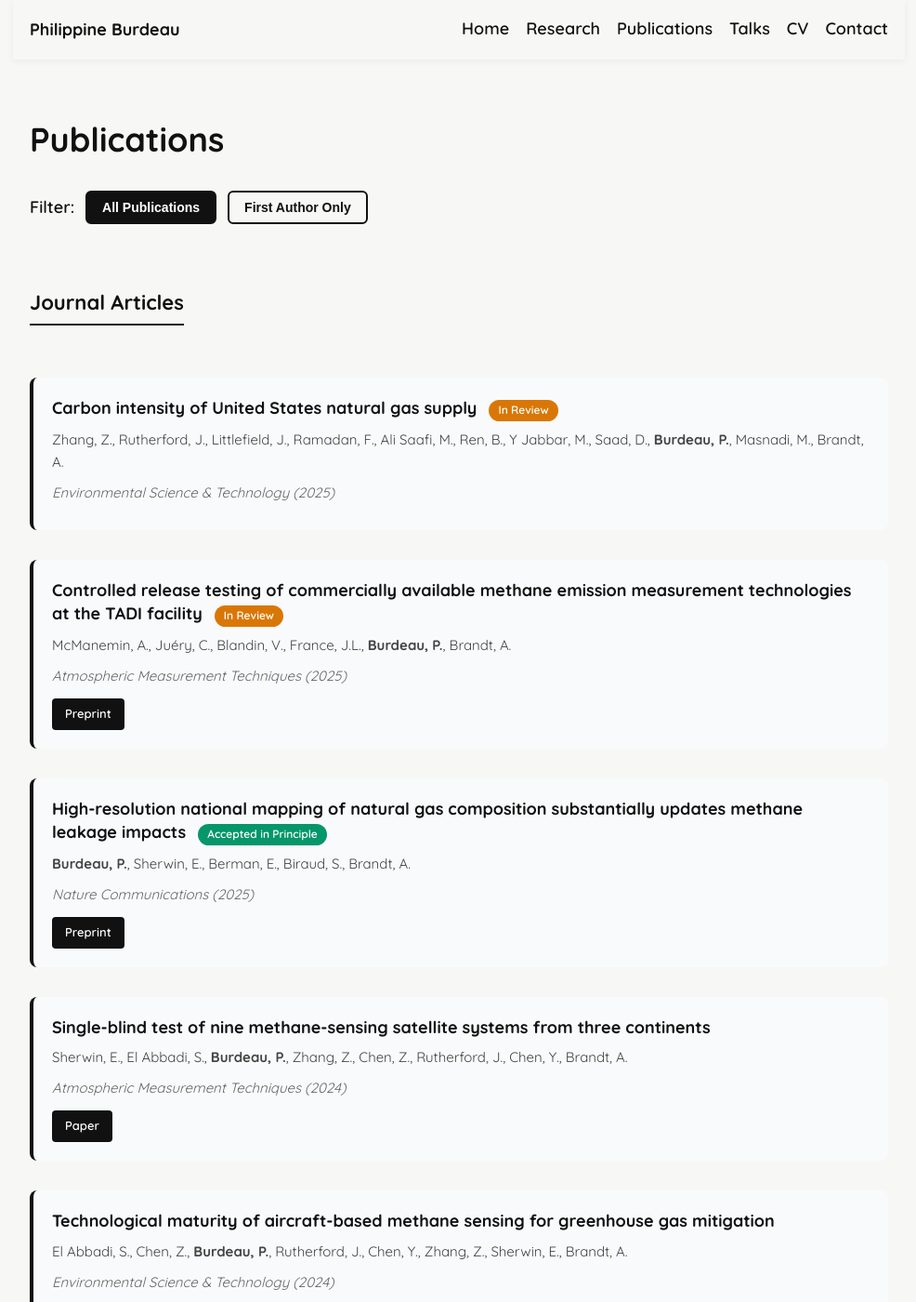
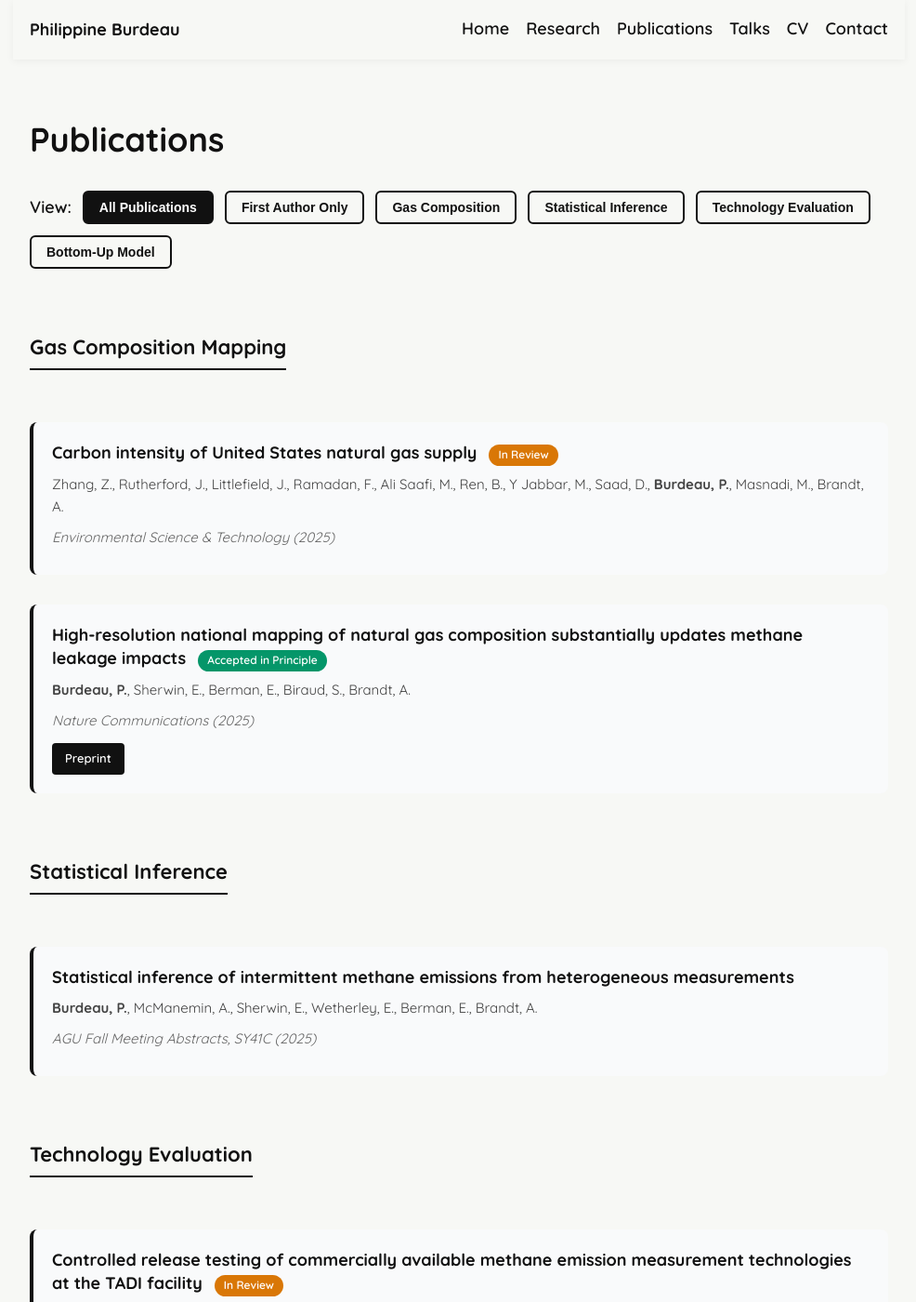
Before and after one commit to pburdeau/pburdeau.github.io, a Jekyll site: the page built from publications.md, in a window 1280 px wide and 1400 px high. Shown: the whole window at 93% size, without its empty margins (146-1132 px from the left). Built offline with Jekyll 4.4.1, drawn with Linux system fonts in a browser that asks for light colours; some of the changed text lies outside the part shown.

Commit message:
Enhance publication filtering and add new sections
Updated publication filtering and added new sections for Gas Composition, Statistical Inference, Technology Evaluation, and Bottom-Up Emissions Model.

```diff
--- a/publications.md
+++ b/publications.md
@@ -148,15 +149,19 @@ permalink: /publications/
 <h1>Publications</h1>
 
 <div class="filter-toggle">
-    <span style="font-weight: 600;">Filter:</span>
-    <button class="filter-btn active" onclick="filterPublications('all')">All Publications</button>
-    <button class="filter-btn" onclick="filterPublications('first')">First Author Only</button>
+    <span style="font-weight: 600;">View:</span>
+    <button class="filter-btn active" onclick="filterPublications('all', this)">All Publications</button>
+    <button class="filter-btn" onclick="filterPublications('first', this)">First Author Only</button>
+    <button class="filter-btn" onclick="filterPublications('gas-composition', this)">Gas Composition</button>
+    <button class="filter-btn" onclick="filterPublications('statistical-inference', this)">Statistical Inference</button>
+    <button class="filter-btn" onclick="filterPublications('technology-evaluation', this)">Technology Evaluation</button>
+    <button class="filter-btn" onclick="filterPublications('bu-model', this)">Bottom-Up Model</button>
 </div>
 
-<div class="pub-section">
-    <h2>Journal Articles</h2>
+<div class="pub-section" id="gas-composition">
+    <h2>Gas Composition Mapping</h2>
 
-    <div class="publication" data-author-type="coauthor">
+    <div class="publication" data-author-type="coauthor" data-project="gas-composition">
         <div class="pub-title">
             Carbon intensity of United States natural gas supply
             <span class="pub-status">In Review</span>
@@ -169,7 +174,43 @@ permalink: /publications/
         </div>
     </div>
 
-    <div class="publication" data-author-type="coauthor">
+    <div class="publication" data-author-type="first" data-project="gas-composition">
+        <div class="pub-title">
+            High-resolution national mapping of natural gas composition substantially updates methane leakage impacts
+            <span class="pub-status accepted">Accepted in Principle</span>
+        </div>
+        <div class="pub-authors">
+            <strong>Burdeau, P.</strong>, Sherwin, E., Berman, E., Biraud, S., Brandt, A.
+        </div>
+        <div class="pub-venue">
+            Nature Communications (2025)
+        </div>
+        <div class="pub-links">
+            <a href="https://www.researchgate.net/publication/391799633_High-resolution_national_mapping_of_natural_gas_composition_substantially_updates_methane_leakage_impacts" class="pub-link" target="_blank" rel="noopener">Preprint</a>
+        </div>
+    </div>
+</div>
+
+<div class="pub-section" id="statistical-inference">
+    <h2>Statistical Inference</h2>
+
+    <div class="publication" data-author-type="first" data-project="statistical-inference">
+        <div class="pub-title">
+            Statistical inference of intermittent methane emissions from heterogeneous measurements
+        </div>
+        <div class="pub-authors">
+            <strong>Burdeau, P.</strong>, McManemin, A., Sherwin, E., Wetherley, E., Berman, E., Brandt, A.
+        </div>
+        <div class="pub-venue">
+            AGU Fall Meeting Abstracts, SY41C (2025)
+        </div>
+    </div>
+</div>
+
+<div class="pub-section" id="technology-evaluation">
+    <h2>Technology Evaluation</h2>
+
+    <div class="publication" data-author-type="coauthor" data-project="technology-evaluation">
         <div class="pub-title">
             Controlled release testing of commercially available methane emission measurement technologies at the TADI facility
             <span class="pub-status">In Review</span>
@@ -185,23 +226,7 @@ permalink: /publications/
         </div>
     </div>
 
-    <div class="publication" data-author-type="first">
-        <div class="pub-title">
-            High-resolution national mapping of natural gas composition substantially updates methane leakage impacts
-            <span class="pub-status accepted">Accepted in Principle</span>
-        </div>
-        <div class="pub-authors">
-            <strong>Burdeau, P.</strong>, Sherwin, E., Berman, E., Biraud, S., Brandt, A.
-        </div>
-        <div class="pub-venue">
-            Nature Communications (2025)
-        </div>
-        <div class="pub-links">
-            <a href="https://www.researchgate.net/publication/391799633_High-resolution_national_mapping_of_natural_gas_composition_substantially_updates_methane_leakage_impacts" class="pub-link" target="_blank" rel="noopener">Preprint</a>
-        </div>
-    </div>
-
-    <div class="publication" data-author-type="coauthor">
+    <div class="publication" data-author-type="coauthor" data-project="technology-evaluation">
         <div class="pub-title">
             Single-blind test of nine methane-sensing satellite systems from three continents
         </div>
@@ -216,7 +241,7 @@ permalink: /publications/
         </div>
     </div>
 
-    <div class="publication" data-author-type="coauthor">
+    <div class="publication" data-author-type="coauthor" data-project="technology-evaluation">
         <div class="pub-title">
             Technological maturity of aircraft-based methane sensing for greenhouse gas mitigation
         </div>
@@ -231,7 +256,7 @@ permalink: /publications/
         </div>
     </div>
 
-    <div class="publication" data-author-type="coauthor">
+    <div class="publication" data-author-type="coauthor" data-project="technology-evaluation">
         <div class="pub-title">
             Comparing continuous methane monitoring technologies for high-volume emissions: a single-blind controlled release study
         </div>
@@ -246,7 +271,7 @@ permalink: /publications/
         </div>
     </div>
 
-    <div class="publication" data-author-type="coauthor">
+    <div class="publication" data-author-type="coauthor" data-project="technology-evaluation">
         <div class="pub-title">
             Comprehensive evaluation of aircraft-based methane sensing for greenhouse gas mitigation
         </div>
@@ -260,24 +285,8 @@ permalink: /publications/
             <a href="https://www.researchgate.net/profile/Evan-Sherwin/publication/371769847_Comprehensive_evaluation_of_aircraft-based_methane_sensing_for_greenhouse_gas_mitigation/links/64dbff0e66f0e0067d99bd8d/Comprehensive-evaluation-of-aircraft-based-methane-sensing-for-greenhouse-gas-mitigation.pdf" class="pub-link" target="_blank" rel="noopener">Paper</a>
         </div>
     </div>
-</div>
 
-<div class="pub-section">
-    <h2>Conference Papers & Abstracts</h2>
-
-    <div class="publication" data-author-type="first">
-        <div class="pub-title">
-            Statistical inference of intermittent methane emissions from heterogeneous measurements
-        </div>
-        <div class="pub-authors">
-            <strong>Burdeau, P.</strong>, McManemin, A., Sherwin, E., Wetherley, E., Berman, E., Brandt, A.
-        </div>
-        <div class="pub-venue">
-            AGU Fall Meeting Abstracts, SY41C (2025)
-        </div>
-    </div>
-
-    <div class="publication" data-author-type="coauthor">
+    <div class="publication" data-author-type="coauthor" data-project="technology-evaluation">
         <div class="pub-title">
             Creating accurate methane emission inventories through data-driven airborne survey strategies: methods and results from the Anadarko and Haynesville basins, USA
         </div>
@@ -289,7 +298,7 @@ permalink: /publications/
         </div>
     </div>
 
-    <div class="publication" data-author-type="coauthor">
+    <div class="publication" data-author-type="coauthor" data-project="technology-evaluation">
         <div class="pub-title">
             Independent evaluation of methane sensing satellites, airplanes, and continuous monitoring ground sensors
         </div>
@@ -305,10 +314,10 @@ permalink: /publications/
     </div>
 </div>
 
-<div class="pub-section">
-    <h2>Reports</h2>
+<div class="pub-section" id="bu-model">
+    <h2>Bottom-Up Emissions Model</h2>
 
-    <div class="publication" data-author-type="first">
+    <div class="publication" data-author-type="first" data-project="bu-model">
         <div class="pub-title">
             Carbon emissions assessment: towards accurate control
         </div>
```
Also changed, not shown: other parts of publications.md (+27 -8 lines).
